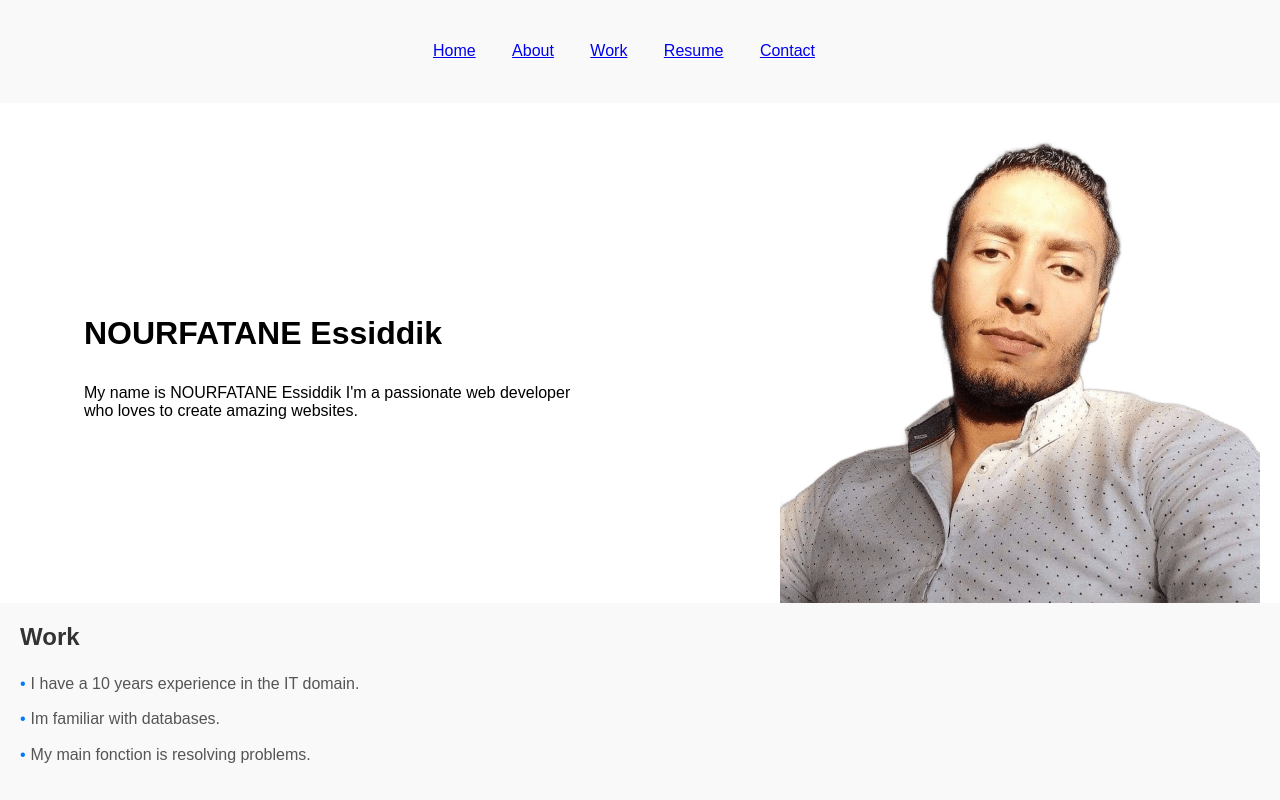
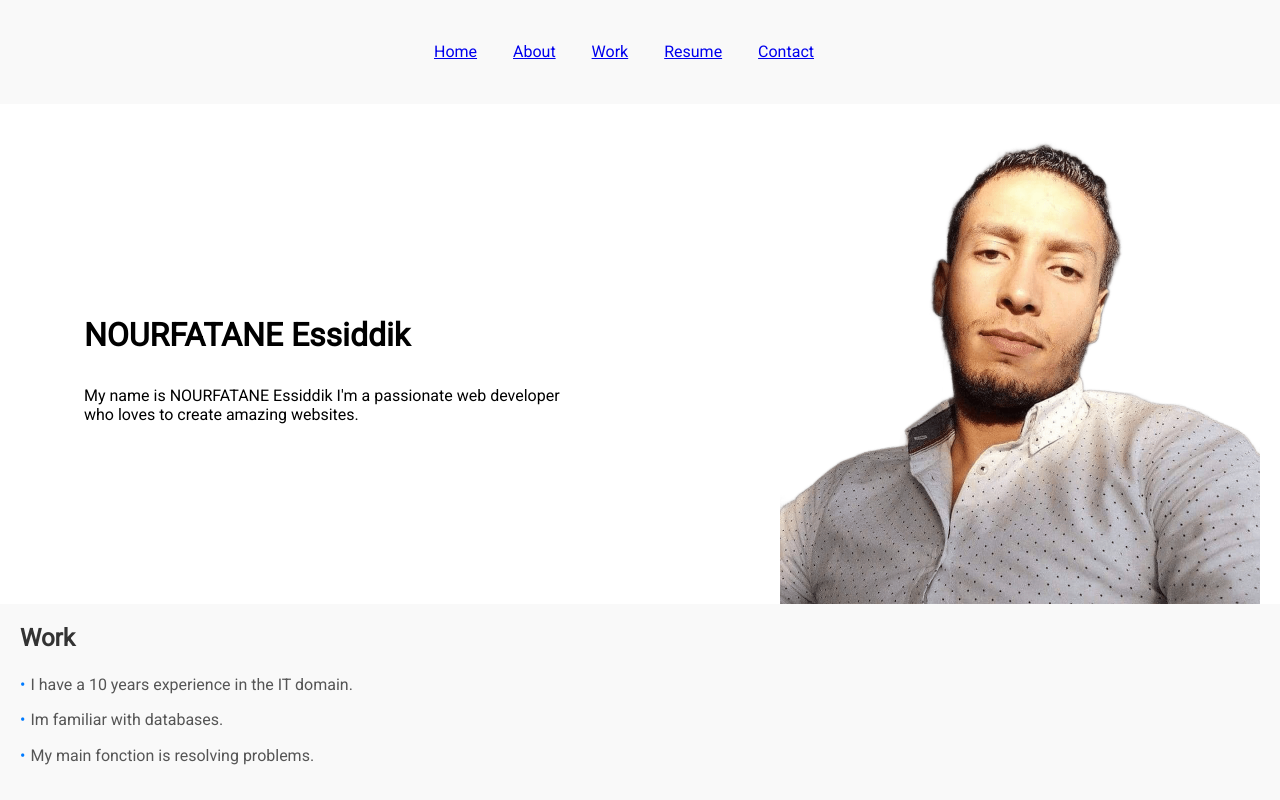
Before and after one commit to Nourfatane/Portfolio-CSS, a plain HTML site: page index.html in a window 1280 px wide. Shown: the top 800 px of the page. Drawn offline with Linux system fonts and the light colour scheme.

Commit message:
style.css

```diff
--- a/style.css
+++ b/style.css
@@ -3,11 +3,11 @@
     padding: 0;
     box-sizing: border-box;
 
-body {
-    font-family: Arial, sans-serif;
-    margin: 0;
-    padding: 0;
-}
+    body {
+        font-family: 'Roboto', Arial, sans-serif; /* Roboto font as primary, fallback to Arial and sans-serif */
+        margin: 0;
+        padding: 0;
+    }
 
 header {
     background-color:#f9f9f9;
```
